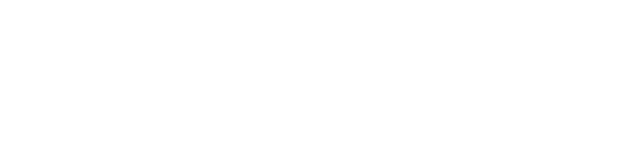
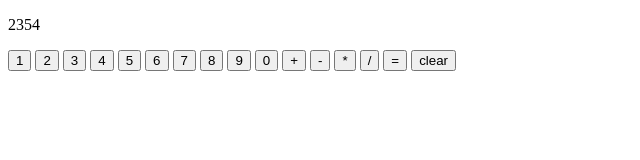
Before and after one commit to Smabian/odin-calculator, a plain HTML site: page index.html in a window 1280 px wide. Shown: the whole page, without its empty margins (0-640 px from the left). Drawn offline with Linux system fonts and the light colour scheme.

Commit message:
Add displays and buttons to html file

```diff
--- a/index.html
+++ b/index.html
@@ -7,10 +7,28 @@
     <link rel='stylesheet' href='style.css'>
 </head>
 <body>
-    <div id="calculator">
-
-
-
+    <div id="container">
+        <div id="display">
+            <p>2354</p>
+        </div>
+        <div id="calculator">
+            <button id="one">1</button>
+            <button id="two">2</button>
+            <button id="three">3</button>
+            <button id="four">4</button>
+            <button id="five">5</button>
+            <button id="six">6</button>
+            <button id="seven">7</button>
+            <button id="eight">8</button>
+            <button id="nine">9</button>
+            <button id="zero">0</button>
+            <button id="add">+</button>
+            <button id="subtract">-</button>
+            <button id="mulitply">*</button>
+            <button id="divide">/</button>
+            <button id="equal">=</button>
+            <button id="clear">clear</button>
+        </div>
     </div>
     <script src='main.js'></script>
 </body>
```
